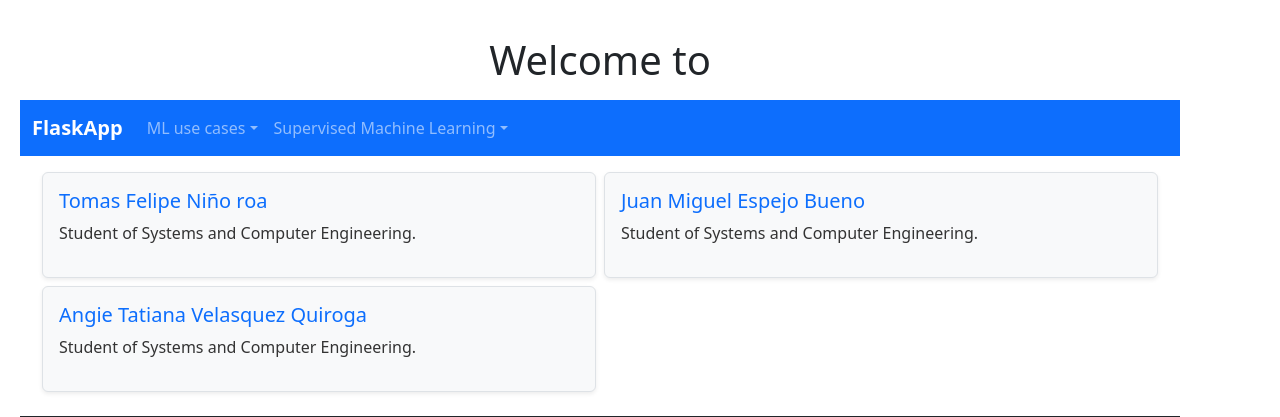
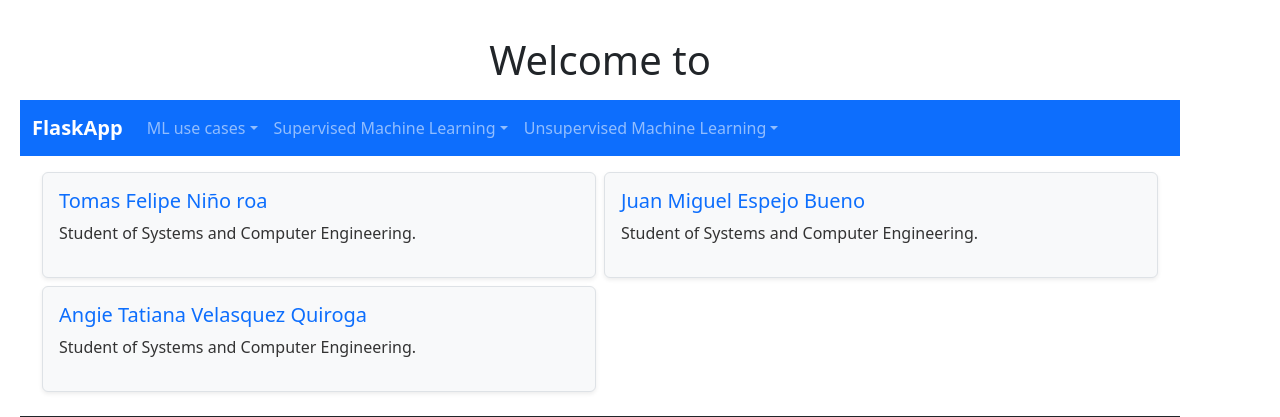
Before and after one commit to angievelasquez-20/machinepython, a Flask app: page / in a window 1280 px wide. Shown: the top 417 px of the page. Run offline with Flask 3, Linux system fonts and the light colour scheme.

Commit message:
The menu for kmeans and cluster was added

```diff
--- a/templates/home.html
+++ b/templates/home.html
@@ -42,11 +42,20 @@
               <li><a class="dropdown-item" href="/logisticRegression">logistic Regression concepts</a></li>
               <ul class="dropdown-submenu">
               <li><a class="dropdown-item" href="/LogisticRegression2">Logistic Regression 2</a></li>
-            </ul>
+              </ul>
               <ul class="dropdown-divider"></ul>
               <li><a class="dropdown-item" href="/GaussianNaiveBayes">Gaussian Naive Bayes concepts</a></li>
               <ul class="dropdown-submenu">
               <li><a class="dropdown-item" href="/">Gaussian Naive Bayes 2</a></li>
+              </ul>
+            </ul>
+          </li>
+          <li class="nav-item">
+            <a class="nav-link dropdown-toggle" href="#" role="button" data-bs-toggle="dropdown">Unsupervised Machine Learning</a>
+            <ul class="dropdown-menu">
+              <li><a class="dropdown-item" href="/clustering">K-Means Clustering concepts</a></li>
+            </ul>
+          </li>
         </ul>
       </div>
     </div>
```
